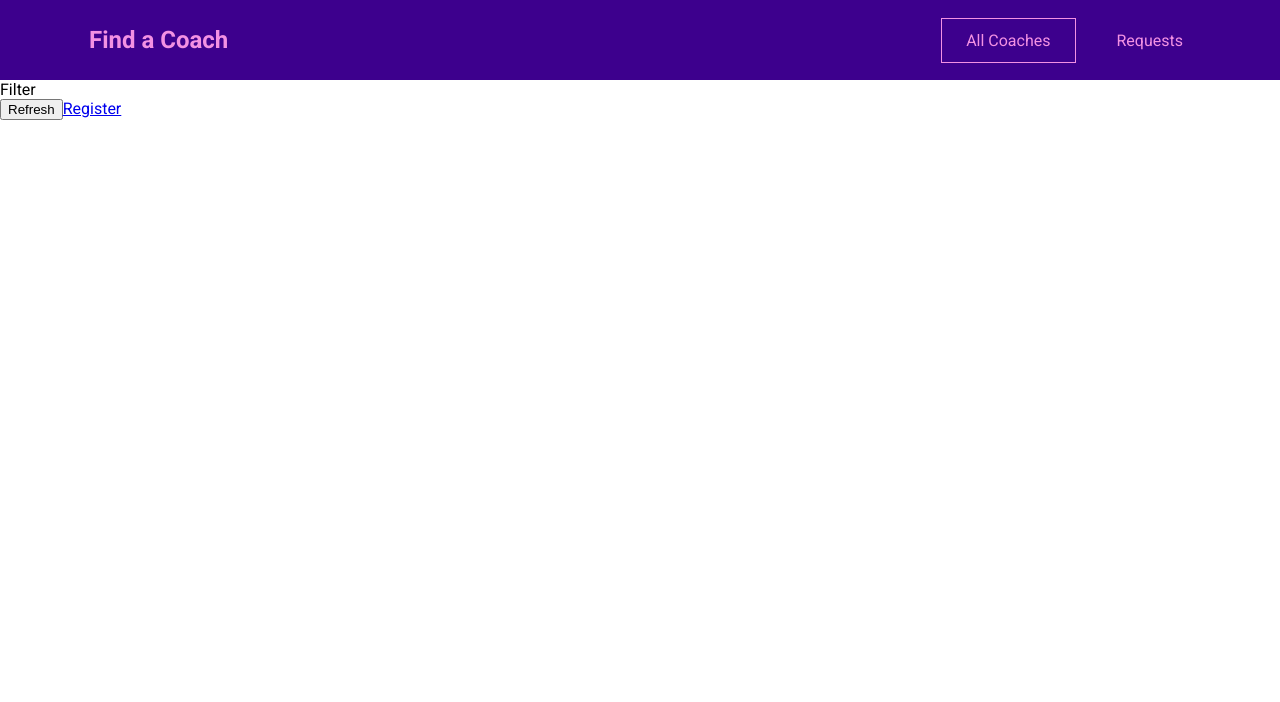
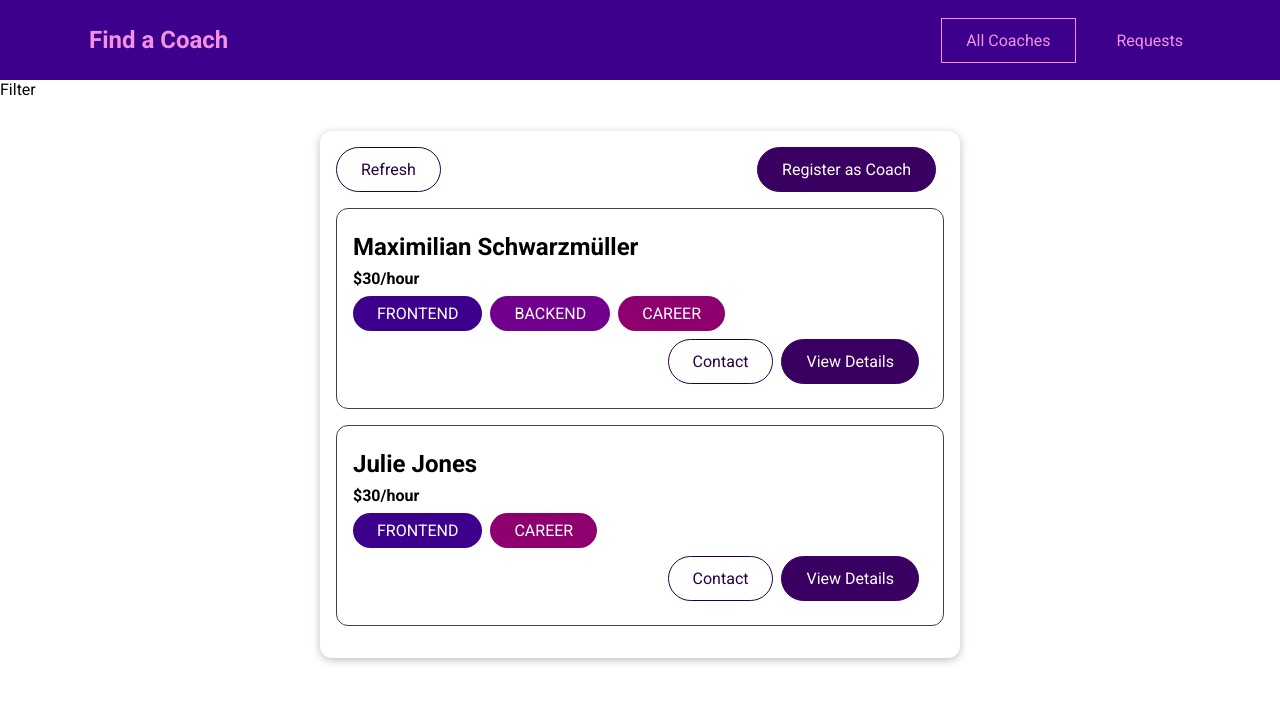
Before and after one commit to s4rmier/vue-coach-finder-project, a Vue app: page /coaches in a window 1280 px wide. Shown: the top 702 px of the page. Built offline with nearby package versions, Linux system fonts and the light colour scheme.

Commit message:
-base components -coach store

```diff
--- /dev/null
+++ b/src/components/UI/BaseBadge.vue
@@ -0,0 +1,43 @@
+<template>
+  <span class="badge" :class="type">
+    {{ text }}
+  </span>
+</template>
+
+<script>
+export default {
+  props: ["type", "title"],
+
+  computed: {
+    text() {
+      return this.title.toUpperCase();
+    },
+  },
+};
+</script>
+
+<style scoped>
+.badge {
+  background-color: #ccc;
+  color: #252525;
+  border-radius: 30px;
+  padding: 0.5rem 1.5rem;
+  display: inline-block;
+  margin-right: 0.5rem;
+}
+
+.frontend {
+  background-color: #3d008d;
+  color: white;
+}
+
+.backend {
+  background-color: #71008d;
+  color: white;
+}
+
+.career {
+  background-color: #8d006e;
+  color: white;
+}
+</style>
--- /dev/null
+++ b/src/components/UI/BaseButton.vue
@@ -0,0 +1,73 @@
+<template>
+  <button v-if="!link" :class="mode">
+    <slot></slot>
+  </button>
+  <router-link v-else :to="to" :class="mode">
+    <slot></slot>
+  </router-link>
+</template>
+
+<script>
+export default {
+  props: {
+    mode: {
+      type: String,
+      required: false,
+      default: null,
+    },
+    link: {
+      type: Boolean,
+      required: false,
+      default: false,
+    },
+    to: {
+      type: String,
+      required: false,
+      default: "/",
+    },
+  },
+};
+</script>
+
+<style scoped>
+button,
+a {
+  text-decoration: none;
+  padding: 0.75rem 1.5rem;
+  font: inherit;
+  background-color: #3a0061;
+  border: 1px solid #3a0061;
+  color: white;
+  cursor: pointer;
+  border-radius: 30px;
+  margin-right: 0.5rem;
+  display: inline-block;
+}
+
+a:hover,
+a:active,
+button:hover,
+button:active {
+  background-color: #270041;
+  border-color: #270041;
+}
+
+.flat {
+  background-color: transparent;
+  color: #3a0061;
+  border: none;
+}
+
+.outline {
+  background-color: transparent;
+  border-color: #270041;
+  color: #270041;
+}
+
+.flat:hover,
+.flat:active,
+.outline:hover,
+.outline:active {
+  background-color: #edd2ff;
+}
+</style>
--- /dev/null
+++ b/src/components/UI/BaseCard.vue
@@ -0,0 +1,15 @@
+<template>
+  <div class="card">
+    <slot></slot>
+  </div>
+</template>
+
+<style scoped>
+.card {
+  border-radius: 12px;
+  box-shadow: 0 2px 8px rgba(0, 0, 0, 0.26);
+  padding: 1rem;
+  margin: 2rem auto;
+  max-width: 40rem;
+}
+</style>
--- /dev/null
+++ b/src/components/coaches/CoachItem.vue
@@ -0,0 +1,67 @@
+<template>
+  <li>
+    <h3>{{ fullName }}</h3>
+    <h4>${{ rate }}/hour</h4>
+    <div>
+      <base-badge
+        v-for="area in areas"
+        :key="area"
+        :type="area"
+        :title="area"
+      ></base-badge>
+    </div>
+    <div class="actions">
+      <base-button mode="outline" link :to="coachContactLink"
+        >Contact</base-button
+      >
+      <base-button link :to="coachDetailsLink">View Details</base-button>
+    </div>
+  </li>
+</template>
+
+<script>
+export default {
+  props: ["id", "firstName", "lastName", "rate", "areas"],
+
+  computed: {
+    fullName() {
+      return this.firstName + " " + this.lastName;
+    },
+
+    coachContactLink() {
+      return this.$route.path + "/" + this.id + "/contact";
+    },
+
+    coachDetailsLink() {
+      return this.$route.path + "/" + this.id;
+    },
+  },
+};
+</script>
+
+<style scoped>
+li {
+  margin: 1rem 0;
+  border: 1px solid #424242;
+  border-radius: 12px;
+  padding: 1rem;
+}
+
+h3 {
+  font-size: 1.5rem;
+}
+
+h3,
+h4 {
+  margin: 0.5rem 0;
+}
+
+div {
+  margin: 0.5rem 0;
+}
+
+.actions {
+  display: flex;
+  justify-content: flex-end;
+}
+</style>
--- a/src/pages/coaches/CoachesList.vue
+++ b/src/pages/coaches/CoachesList.vue
@@ -1,14 +1,55 @@
 <template>
   <section>Filter</section>
   <section>
-    <div class="controls">
-      <button>Refresh</button>
-      <router-link to="/register">Register</router-link>
-    </div>
-    <ul></ul>
+    <base-card>
+      <div class="controls">
+        <base-button mode="outline">Refresh</base-button>
+        <base-button link to="/register">Register as Coach</base-button>
+      </div>
+      <ul v-if="hasCoaches">
+        <coach-item
+          v-for="coach in filteredCoaches"
+          :key="coach.id"
+          :id="coach.id"
+          :first-name="coach.firstName"
+          :last-name="coach.lastName"
+          :rate="coach.hourlyRate"
+          :areas="coach.areas"
+        ></coach-item>
+      </ul>
+      <h3 v-else>No coaches found</h3>
+    </base-card>
   </section>
 </template>
 
-<script></script>
+<script>
+import CoachItem from "../../components/coaches/CoachItem.vue";
+export default {
+  components: {
+    CoachItem,
+  },
 
-<style></style>
+  computed: {
+    filteredCoaches() {
+      return this.$store.getters["coaches/coaches"];
+    },
+
+    hasCoaches() {
+      return this.$store.getters["coaches/hasCoaches"];
+    },
+  },
+};
+</script>
+
+<style scoped>
+ul {
+  list-style: none;
+  margin: 0;
+  padding: 0;
+}
+
+.controls {
+  display: flex;
+  justify-content: space-between;
+}
+</style>
--- /dev/null
+++ b/src/store/index.js
@@ -0,0 +1,11 @@
+import { createStore } from "vuex";
+
+import coachesModule from "./modules/coaches/index.js";
+
+const store = createStore({
+  modules: {
+    coaches: coachesModule,
+  },
+});
+
+export default store;
--- /dev/null
+++ b/src/store/modules/coaches/actions.js
@@ -0,0 +1 @@
+export default {};
--- /dev/null
+++ b/src/store/modules/coaches/getters.js
@@ -0,0 +1,9 @@
+export default {
+  coaches(state) {
+    return state.coaches;
+  },
+
+  hasCoaches(state) {
+    return state.coaches && state.coaches.length > 0;
+  },
+};
--- /dev/null
+++ b/src/store/modules/coaches/index.js
@@ -0,0 +1,34 @@
+import mutations from "./mutations.js";
+import actions from "./actions.js";
+import getters from "./getters.js";
+
+export default {
+  namespaced: true,
+  state() {
+    return {
+      coaches: [
+        {
+          id: "c1",
+          firstName: "Maximilian",
+          lastName: "Schwarzmüller",
+          areas: ["frontend", "backend", "career"],
+          description:
+            "I'm Maximilian and I've worked as a freelance web developer for years. Let me help you become a developer as well!",
+          hourlyRate: 30,
+        },
+        {
+          id: "c2",
+          firstName: "Julie",
+          lastName: "Jones",
+          areas: ["frontend", "career"],
+          description:
+            "I am Julie and as a senior developer in a big tech company, I can help you get your first job or progress in your current role.",
+          hourlyRate: 30,
+        },
+      ],
+    };
+  },
+  mutations,
+  actions,
+  getters,
+};
--- /dev/null
+++ b/src/store/modules/coaches/mutations.js
@@ -0,0 +1 @@
+export default {};
```
Also changed, not shown: src/main.js (+9 -0 lines).
